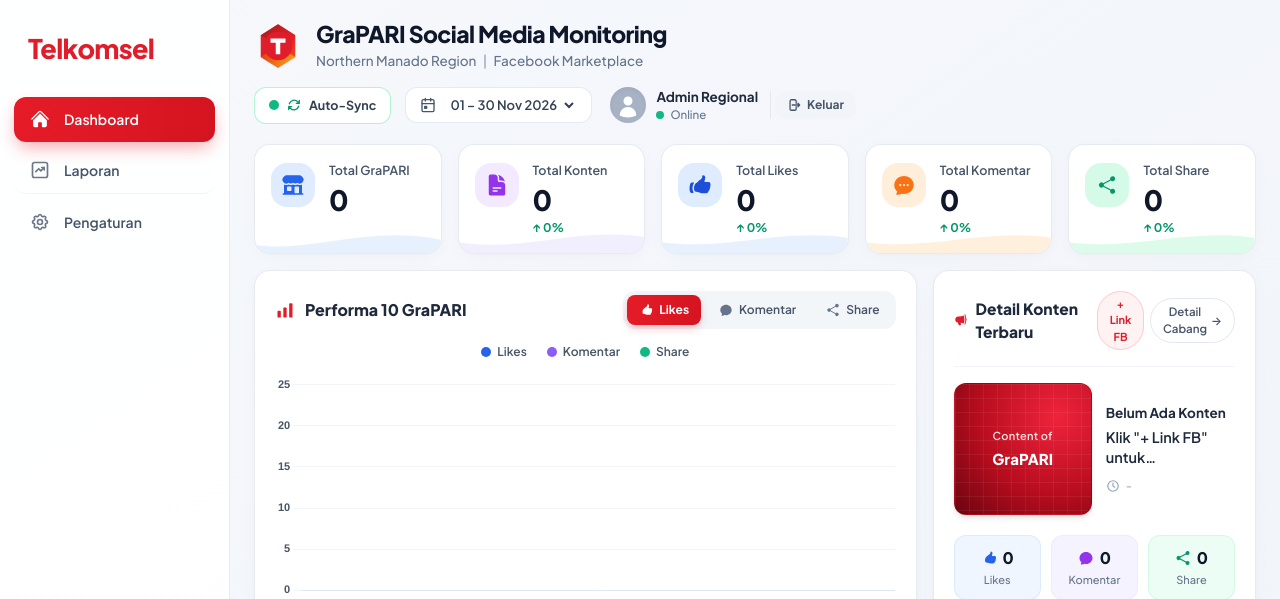
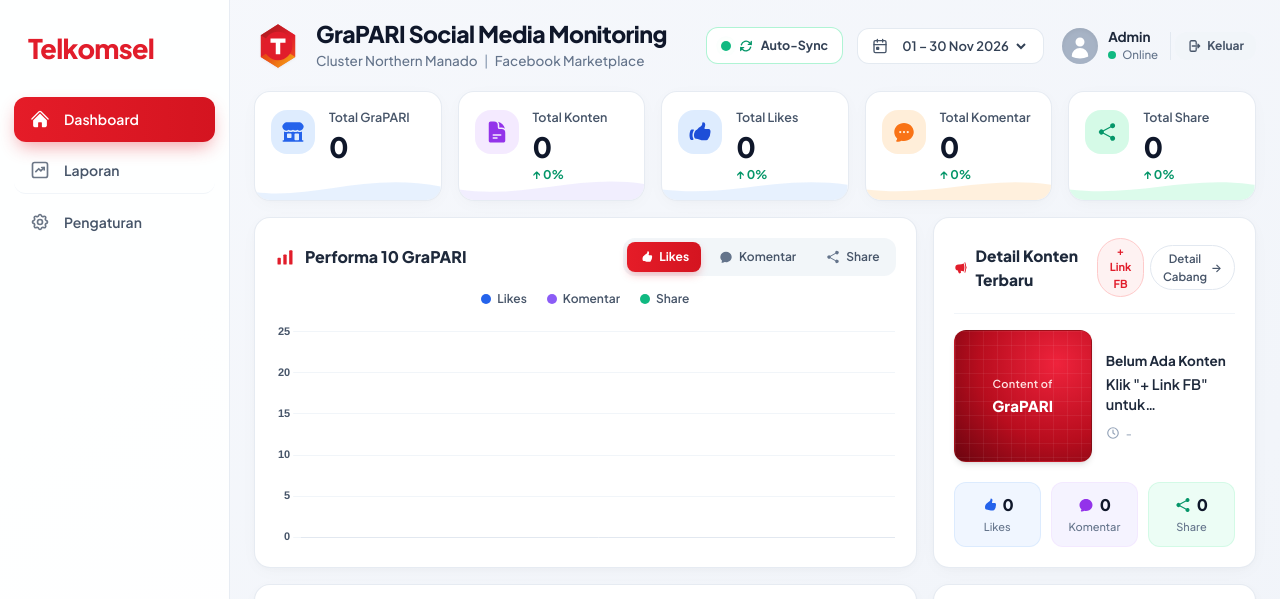
Before and after one commit to andi-fkri/grapari-sosmed, a Laravel app: page / in a window 1280 px wide. Shown: the top 599 px of the page. Run offline with Laravel 12, Linux system fonts and the light colour scheme; the visitor is signed in with stand-in values (Sample User, id 1); data that the repository does not hold is empty; parts of the project's set-up code (start-up, migrations or seed data) failed here and were passed over; some libraries are stand-ins or nearby versions.

Commit message:
Change Northern Manado Region to Cluster Northern Manado

```diff
--- a/app/Http/Controllers/AuthController.php
+++ b/app/Http/Controllers/AuthController.php
@@ -51,7 +51,7 @@ class AuthController extends Controller
             $request->session()->regenerate();
             $request->session()->put('grapari_authenticated', true);
             $request->session()->put('grapari_role', 'admin');
-            $request->session()->put('grapari_user', 'Admin Regional');
+            $request->session()->put('grapari_user', 'Admin');
             $request->session()->forget('grapari_branch_id');
 
             return redirect()->route('dashboard');
--- a/resources/views/dashboard.blade.php
+++ b/resources/views/dashboard.blade.php
@@ -230,7 +230,7 @@
                         GraPARI Social Media Monitoring
                     </h1>
                     <p class="text-[13.5px] font-medium text-slate-500 mt-0.5">
-                        Northern Manado Region <span class="mx-1 text-slate-400">|</span> Facebook Marketplace
+                        Cluster Northern Manado <span class="mx-1 text-slate-400">|</span> Facebook Marketplace
                     </p>
                 </div>
             </div>
@@ -933,7 +933,7 @@
                 <div class="flex flex-wrap items-center justify-between gap-4 pb-5 border-b border-slate-100">
                     <div>
                         <h2 class="text-lg font-extrabold text-slate-900">Laporan Eksekutif Performa GraPARI</h2>
-                        <p class="text-sm text-slate-500">Rekapitulasi performa Northern Manado Region (Periode 01 – 30 Nov 2026)</p>
+                        <p class="text-sm text-slate-500">Rekapitulasi performa Cluster Northern Manado (Periode 01 – 30 Nov 2026)</p>
                     </div>
                     <div class="flex items-center gap-2.5">
                         <button type="button" onclick="exportTableToCSV()"
@@ -992,7 +992,7 @@
                     <div class="grid grid-cols-1 sm:grid-cols-2 gap-4">
                         <div>
                             <label class="block text-xs font-bold text-slate-600 uppercase mb-1">Wilayah Operasional</label>
-                            <input type="text" value="Northern Manado Region" readonly class="w-full px-3.5 py-2.5 rounded-xl bg-slate-50 border border-slate-200 text-sm font-semibold text-slate-700">
+                            <input type="text" value="Cluster Northern Manado" readonly class="w-full px-3.5 py-2.5 rounded-xl bg-slate-50 border border-slate-200 text-sm font-semibold text-slate-700">
                         </div>
                         <div>
                             <label class="block text-xs font-bold text-slate-600 uppercase mb-1">Channel Monitoring</label>
@@ -1570,7 +1570,7 @@
         // Populate Detail Section Header & KPIs
         document.getElementById('detail-grapari-title').textContent = grapari.name;
         document.getElementById('detail-grapari-rank-badge').textContent = `Rank #${grapari.rank}`;
-        document.getElementById('detail-grapari-address').textContent = grapari.address || 'Northern Manado Region';
+        document.getElementById('detail-grapari-address').textContent = grapari.address || 'Cluster Northern Manado';
         document.getElementById('chart-grapari-name').textContent = grapari.name;
         document.getElementById('list-grapari-name').textContent = grapari.name;
 
--- a/resources/views/login.blade.php
+++ b/resources/views/login.blade.php
@@ -72,7 +72,7 @@
 
             <span class="block text-xs font-extrabold uppercase tracking-widest text-[#E11D2B] mt-3">Telkomsel • IndiHome</span>
             <h1 class="text-xl font-extrabold text-slate-900 mt-1">GraPARI Social Media Monitoring</h1>
-            <p class="text-xs font-medium text-slate-500 mt-1">Northern Manado Region | Facebook Marketplace</p>
+            <p class="text-xs font-medium text-slate-500 mt-1">Cluster Northern Manado | Facebook Marketplace</p>
         </div>
 
         @if($errors->has('login'))
@@ -135,7 +135,7 @@
 
         <div class="mt-6 pt-4 border-t border-slate-100 text-center">
             <p class="text-[11.5px] font-medium text-slate-400">
-                &copy; {{ now()->year }} Telkomsel Northern Manado Region
+                &copy; {{ now()->year }} Telkomsel Cluster Northern Manado
             </p>
         </div>
     </div>
```
Also changed, not shown: tests/Feature/ExampleTest.php (+1 -1 lines), database/migrations/2026_11_23_000001_create_grapari_monitoring_tables.php.
